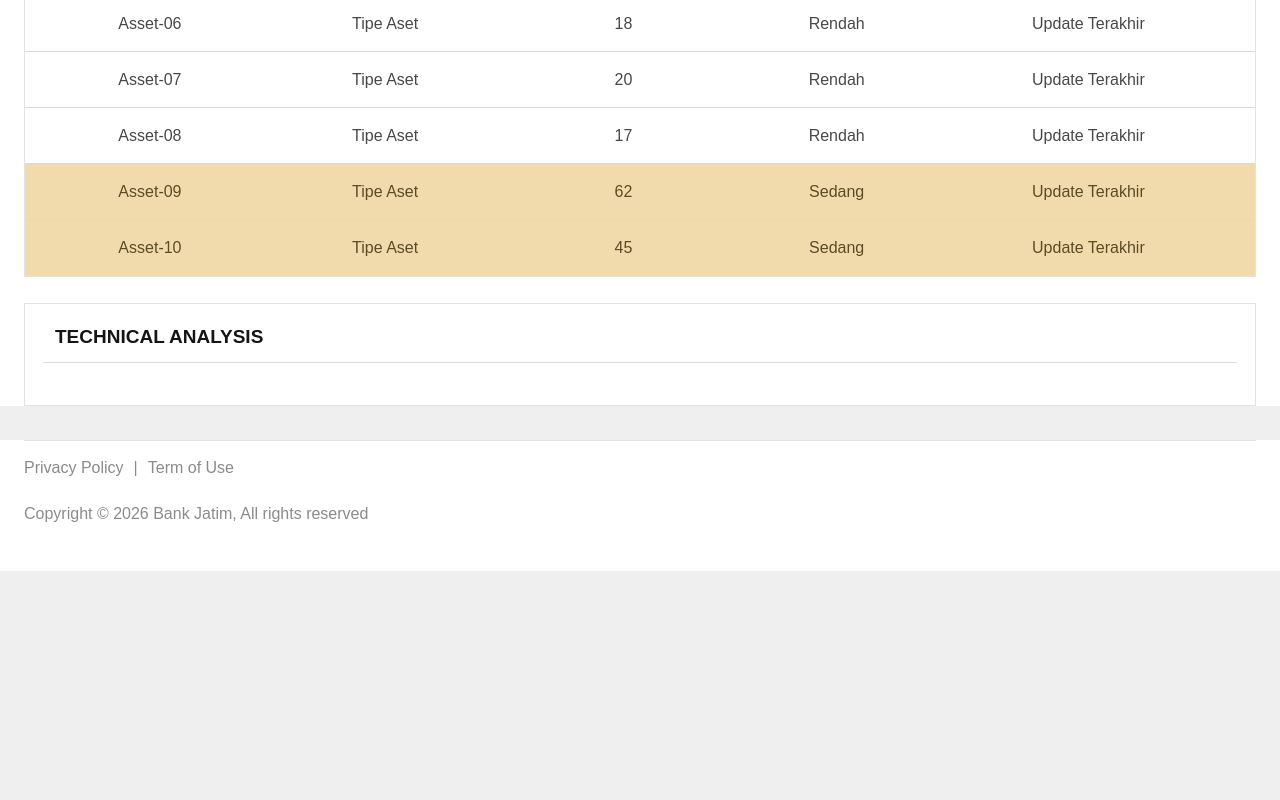
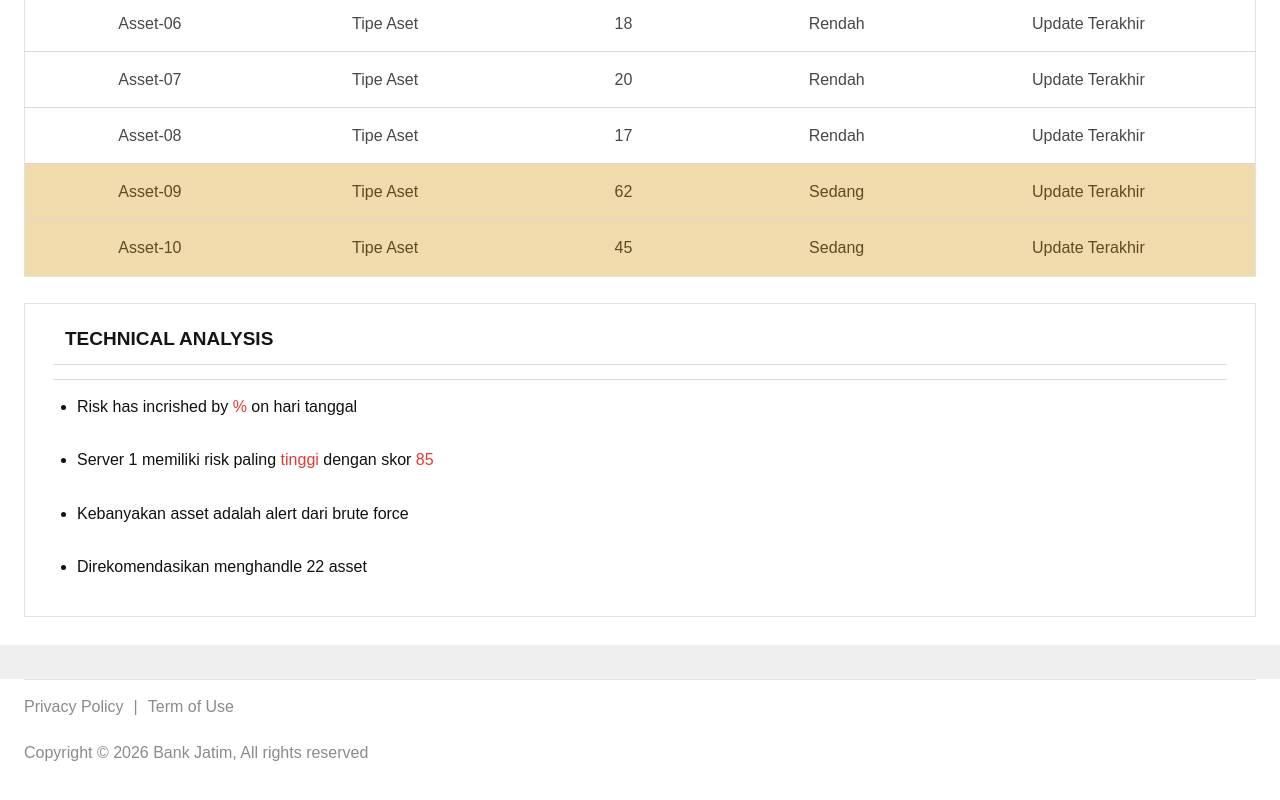
Before and after one commit to diosachaaa/j-risk-engine, a React (Vite) app: page /dashboard/ciso in a window 1280 px wide. Shown: the part 1795-2595 px from the top of the page. Before the commit the page ends 2366 px from the top, so only its background shows below. Built offline with nearby package versions, Linux system fonts and the light colour scheme.

Commit message:
update technical analysis card

```diff
--- a/src/components/dashboard/TechnicalAnalysisCard.jsx
+++ b/src/components/dashboard/TechnicalAnalysisCard.jsx
@@ -1,4 +1,4 @@
-export default function TechnicalAnalysisCard({ points }) {
+export default function TechnicalAnalysisCard({ points = [] }) {
   return (
     <section className="dashboard-panel dashboard-card technical-analysis-card">
       <div className="dashboard-card-header">
@@ -6,9 +6,20 @@ export default function TechnicalAnalysisCard({ points }) {
       </div>
 
       <ul className="technical-analysis-list">
-        {points.map((point) => {
-
-        })}
+        {points.map((point, index) => (
+          <li key={point.id ?? index} className="technical-analysis-item">
+            {(point.segments ?? []).map((segment, segmentIndex) => (
+              <span
+                key={segmentIndex}
+                className={
+                  segment.highlight ? 'technical-analysis-highlight' : ''
+                }
+              >
+                {segment.text}
+              </span>
+            ))}
+          </li>
+        ))}
       </ul>
     </section>
   )
--- a/src/data/dashboardData.js
+++ b/src/data/dashboardData.js
@@ -29,7 +29,37 @@ export const previewAssetDetail = {
 
 export const riskTrendData = []
 
-
 export const recentAlerts = []
 
-export const technicalAnalysisPoints = []
+export const technicalAnalysisPoints = [
+  {
+    id: 'analysis-01',
+    segments: [
+      { text: 'Risk has incrished by ' },
+      { text: '%', highlight: true },
+      { text: ' on hari tanggal' },
+    ],
+  },
+  {
+    id: 'analysis-02',
+    segments: [
+      { text: 'Server 1 memiliki risk paling ' },
+      { text: 'tinggi', highlight: true },
+      { text: ' dengan skor ' },
+      { text: '85', highlight: true },
+    ],
+  },
+  {
+    id: 'analysis-03',
+    segments: [
+      { text: 'Kebanyakan asset adalah alert dari ' },
+      { text: 'brute force', highlight: false },
+    ],
+  },
+  {
+    id: 'analysis-04',
+    segments: [
+      { text: 'Direkomendasikan menghandle 22 asset' },
+    ],
+  },
+]
--- a/src/pages/dashboard/CISO/CISODashboardPage.jsx
+++ b/src/pages/dashboard/CISO/CISODashboardPage.jsx
@@ -42,10 +42,15 @@ export default function CISODashboardPage() {
         </div>
 
         <TopRiskTable rows={assetRows} onOpenPreview={setSelectedRow} />
-        <TechnicalAnalysisCard points={technicalAnalysisPoints} />
+
+        <TechnicalAnalysisCard points={technicalAnalysisPoints ?? []} />
       </div>
 
-      <AssetPreviewModal open={Boolean(selectedRow)} onClose={() => setSelectedRow(null)} asset={previewData} />
+      <AssetPreviewModal
+        open={Boolean(selectedRow)}
+        onClose={() => setSelectedRow(null)}
+        asset={previewData}
+      />
     </div>
   )
 }
--- a/src/styles/dashboard.css
+++ b/src/styles/dashboard.css
@@ -587,25 +587,31 @@
 }
 
 .technical-analysis-card {
-  padding-bottom: 28px;
+  padding: 24px 28px;
+  margin-bottom: 28px;
 }
 
 .technical-analysis-list {
-  padding: 0 20px 0 34px;
   margin: 0;
+  padding-top: 14px;
+  padding-left: 24px;
+  border-top: 1px solid #d9d9d9;
 }
 
-.technical-analysis-list li {
-  font-size: 18px;
-  line-height: 1.65;
+.technical-analysis-item {
+  margin-bottom: 12px;
+  font-size: 16px;
+  line-height: 1.6;
+  color: #111111;
+}
+
+.technical-analysis-highlight {
+  color: #e53935;
 }
 
 .danger-text {
   color: var(--red-main);
 }
-
-/* src/styles/dashboard.css */
-/* replace asset preview modal styles with this */
 
 .asset-preview-overlay {
   position: fixed;
```
Also changed, not shown: 1 other file (tests, documents, lock files or other folders).
